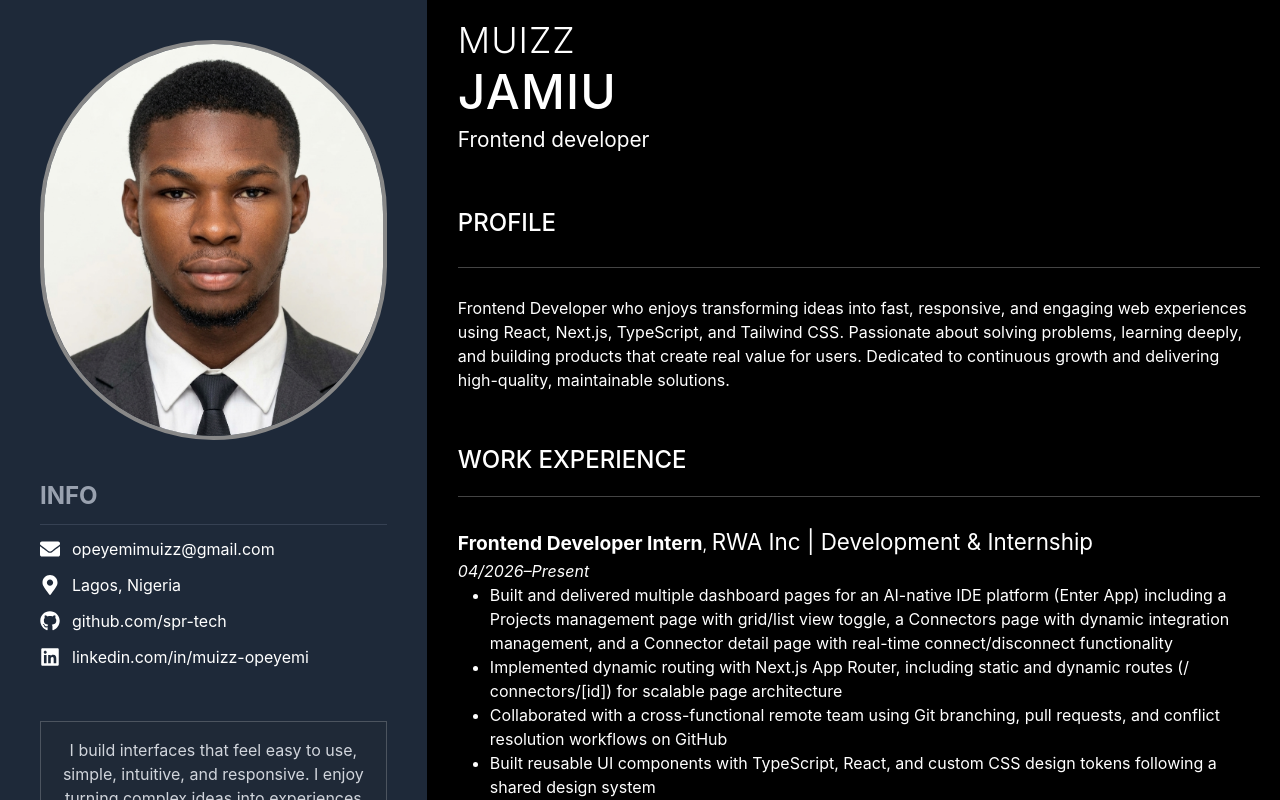
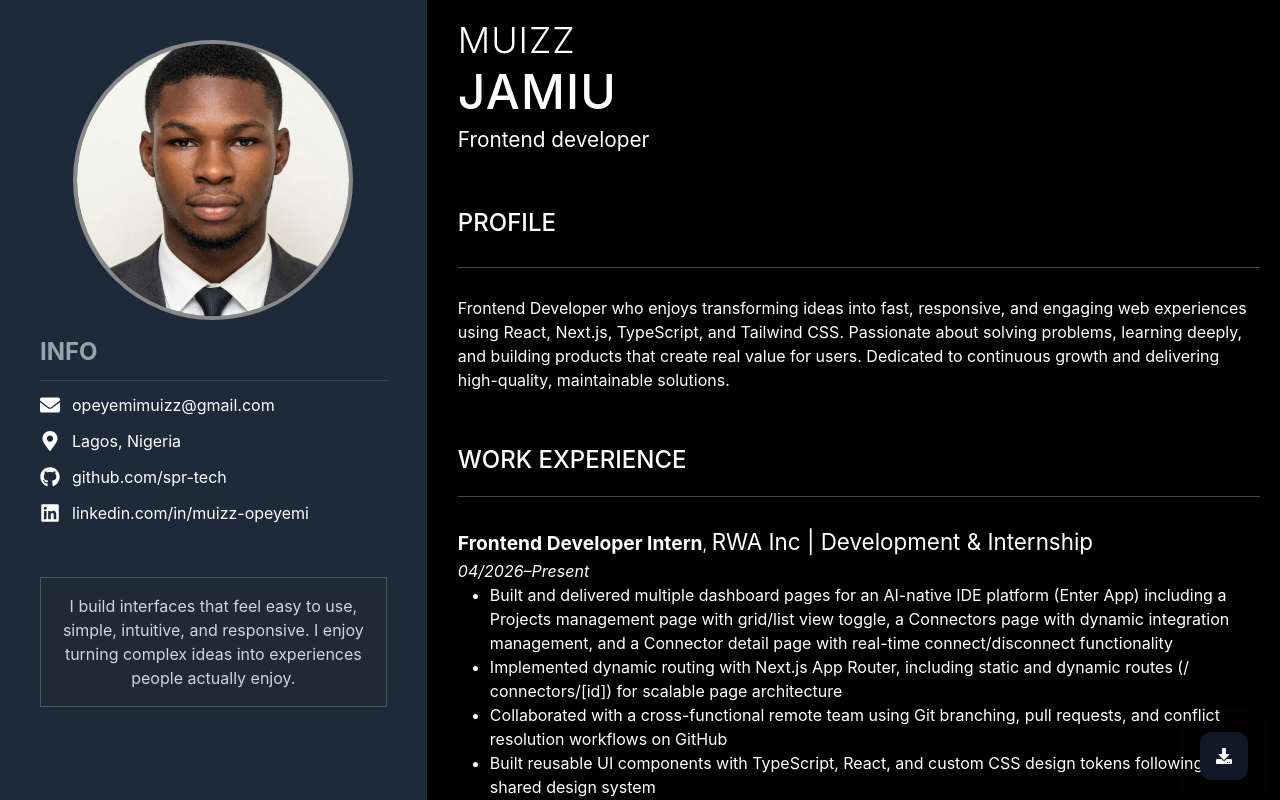
Before and after one commit to spr-tech/portfolio-ts, a React (Vite) app: page / in a window 1280 px wide. Built offline with nearby package versions, Linux system fonts and the light colour scheme.

Commit message:
add download cv button

```diff
--- a/src/components/About.tsx
+++ b/src/components/About.tsx
@@ -1,13 +1,28 @@
 import Header from "./Header";
 import Experience from "./Experience";
 import Skills from "./Skills";
+import { FaDownload } from "react-icons/fa";
 
 const About = () => {
   return (
-    <div className="  lg">
+    <div className=" lg">
       <Header />
       <Experience />
       <Skills />
+      <div className="fixed z-50 flex items-center justify-center bottom-5 right-8 group">
+        <span className="absolute bottom-full mb-1 left-1/2 -translate-x-1/2 bg-gray-900 text-white text-[11px] font-medium px-2.5 py-1.5 rounded-lg whitespace-nowrap opacity-0 pointer-events-none group-hover:opacity-100 -translate-y-1 group-hover:translate-y-0 transition-all duration-200 z-50 shadow-md">
+          Download CV
+        </span>
+        <span className="absolute inline-flex w-12 h-12 opacity-75 pointer-events-none rounded-xl bg-gray-600/60 animate-ping" />
+        <a
+          href="/001_ Muizz  Jamiu_cv.pdf"
+          download="001_ Muizz  Jamiu_cv.pdf"
+          className="w-12 h-12 flex items-center justify-center text-white bg-gray-900 hover:bg-gray-700 active:scale-[0.95] rounded-xl transition-all shadow-md shadow-gray-900/10"
+          aria-label="Download CV"
+        >
+          <FaDownload className="text-base transition-transform duration-200 group-hover:translate-y-0.5" />
+        </a>
+      </div>
     </div>
   );
 };
--- a/src/components/Experience.tsx
+++ b/src/components/Experience.tsx
@@ -106,9 +106,15 @@ const Experience = () => {
                   rel="noopener noreferrer"
                 >
                   {project.liveIcon ? (
-                    <SiVercel size={20} />
+                    <SiVercel
+                      size={20}
+                      className="transition-all duration-100 ease-in-out hover:-translate-y-1 "
+                    />
                   ) : (
-                    <SiNetlify size={20} />
+                    <SiNetlify
+                      size={20}
+                      className="transition-all duration-100 ease-in-out hover:-translate-y-1 "
+                    />
                   )}
                 </a>
               )}
@@ -118,7 +124,10 @@ const Experience = () => {
                   target="_blank"
                   rel="noopener noreferrer"
                 >
-                  <FaGithub size={20} />
+                  <FaGithub
+                    size={20}
+                    className="transition-all duration-100 ease-in-out hover:-translate-y-1 "
+                  />
                 </a>
               )}
             </div>
--- a/src/components/LeftInfo.tsx
+++ b/src/components/LeftInfo.tsx
@@ -5,13 +5,13 @@ import { FaMapMarkerAlt } from "react-icons/fa";
 
 const LeftInfo = () => {
   return (
-    <div className="flex flex-col gap-10 p-10 text-white bg-gray-800 rounded-2xl lg:rounded-none lg:fixed lg:top-0 lg:left-0 lg:h-screen lg:w-1/3 ">
+    <div className="flex flex-col gap-4 p-10 text-white bg-gray-800 rounded-2xl lg:rounded-none lg:fixed lg:top-0 lg:left-0 lg:h-screen lg:w-1/3 ">
       {" "}
       <div className="flex justify-center">
         <img
           src="./img/Muizz Jamiu.png"
           alt="muizzpic"
-          className="w-70 h-70 md:w-70 md:h-70 lg:w-100 lg:h-100 rounded-full object-cover align-center border-4 border-[#888]"
+          className="w-70 h-70 md:w-70 md:h-70 lg:w-70 lg:h-70 rounded-full object-cover align-center border-4 border-[#888]"
         />
       </div>
       <div className="flex flex-col gap-3">
@@ -19,7 +19,7 @@ const LeftInfo = () => {
         <hr className="border-gray-700" />
 
         <div className="flex flex-col gap-3">
-          <div className="flex items-center gap-3">
+          <div className="flex items-center gap-3 transition-all cursor-pointer hover:translate-x-1 ">
             <FaEnvelope size={20} />
             <a href="mailto:opeyemimuizz@gmail.com">opeyemimuizz@gmail.com</a>
           </div>
@@ -29,7 +29,7 @@ const LeftInfo = () => {
             <span>Lagos, Nigeria</span>
           </div>
 
-          <div className="flex items-center gap-3">
+          <div className="flex items-center gap-3 transition-all cursor-pointer hover:translate-x-1 ">
             <FaGithub size={20} />
             <a
               href="https://github.com/spr-tech"
@@ -40,12 +40,14 @@ const LeftInfo = () => {
             </a>
           </div>
 
-          <div className="flex items-center gap-3">
+          <div className="flex items-center gap-3 transition-all cursor-pointer hover:translate-x-1 ">
+            {" "}
             <FaLinkedin size={20} />
             <a
               href="https://linkedin.com/in/muizz-opeyemi"
               target="_blank"
               rel="noopener noreferrer"
+              className=""
             >
               linkedin.com/in/muizz-opeyemi
             </a>
--- a/src/components/Skills.tsx
+++ b/src/components/Skills.tsx
@@ -56,7 +56,7 @@ const Skills = () => {
   return (
     <div className="text-white">
       <section className="">
-        <h4 className="uppercase font-medium text-2xl mt-13 mb-5">
+        <h4 className="mb-5 text-2xl font-medium uppercase mt-13">
           Technical Skills
         </h4>
         <hr className="border-[#444] my-4" />
@@ -76,7 +76,7 @@ const Skills = () => {
       </section>
 
       <section>
-        <h4 className="uppercase font-medium text-2xl mt-13 mb-5">
+        <h4 className="mb-5 text-2xl font-medium uppercase mt-13">
           Soft Skills
         </h4>
         <hr className="border-[#444] my-4" />
@@ -84,7 +84,7 @@ const Skills = () => {
         {softSkillsData.map((skill, index) => (
           <div className="other-skill-wrapper-outer" key={index}>
             <h5 className="text-[1.1rem] font-medium mt-5">{skill.title}</h5>
-            <div className="flex gap-2 flex-wrap">
+            <div className="flex flex-wrap gap-2">
               {skill.items.map((item, i) => (
                 <span className="bg-[#1f2937] p-1 rounded-sm mt-1" key={i}>
                   {item}
```
Also changed, not shown: 1 other file (tests, documents, lock files or other folders).
